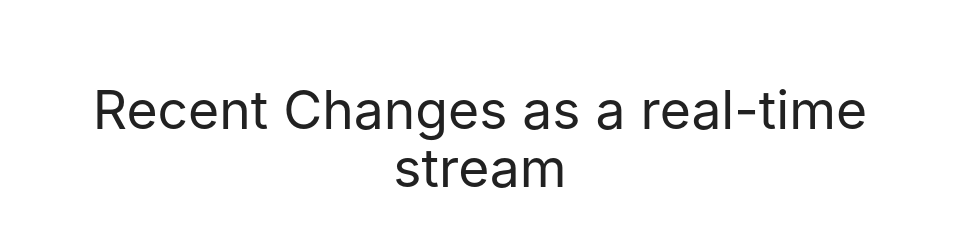
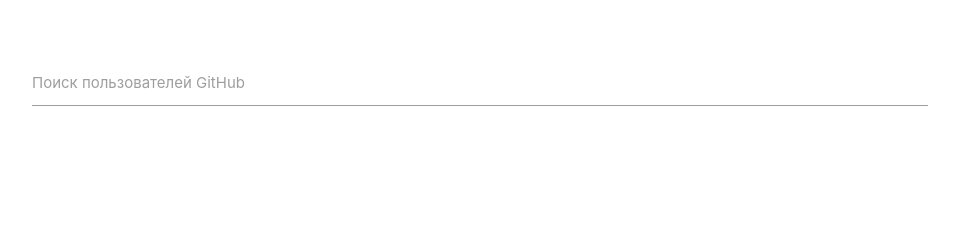
Before and after one commit to tinatripak/reactive-project, a website built with webpack: page back-rxjs/src/index.html in a window 1280 px wide. Shown: the whole page, without its empty margins (160-1119 px from the left). Built offline with nearby package versions, Linux system fonts and the light colour scheme.

Commit message:
fix this stupid shit

```diff
--- a/back-rxjs/src/index.html
+++ b/back-rxjs/src/index.html
@@ -9,16 +9,18 @@
   <title>RxJS Полный курс</title>
 </head>
 <body style="padding-top: 3rem;">
+<div class="container">
 
-  <div class="container">
+  <div class="input-field">
+    <input type="text" id="search">
+    <label for="search">Поиск пользователей GitHub</label>
+  </div>
 
-    <h2 class="center-align">Recent Changes as a real-time stream</h2>
+  <div class="row">
+    <div class="col s6 offset-s3" id="result"></div>
+  </div>
 
-    <div>
-      <pre id="result"></pre>
-    </div>
-
-  </div>
+</div>
 
 <script src="https://cdnjs.cloudflare.com/ajax/libs/materialize/1.0.0/js/materialize.min.js"></script>
 </body>
```
